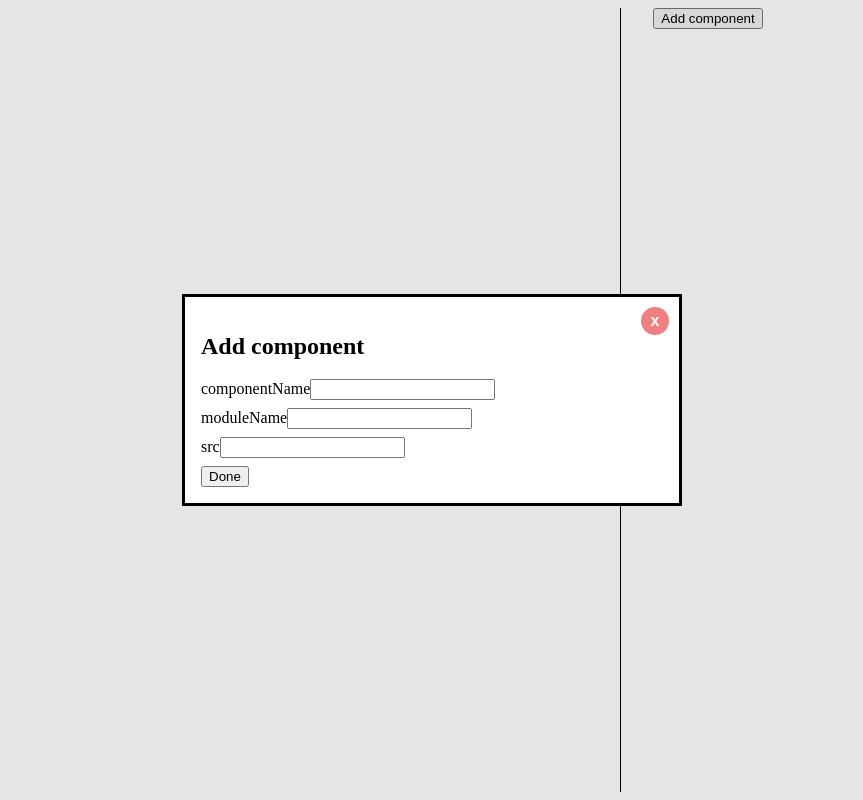
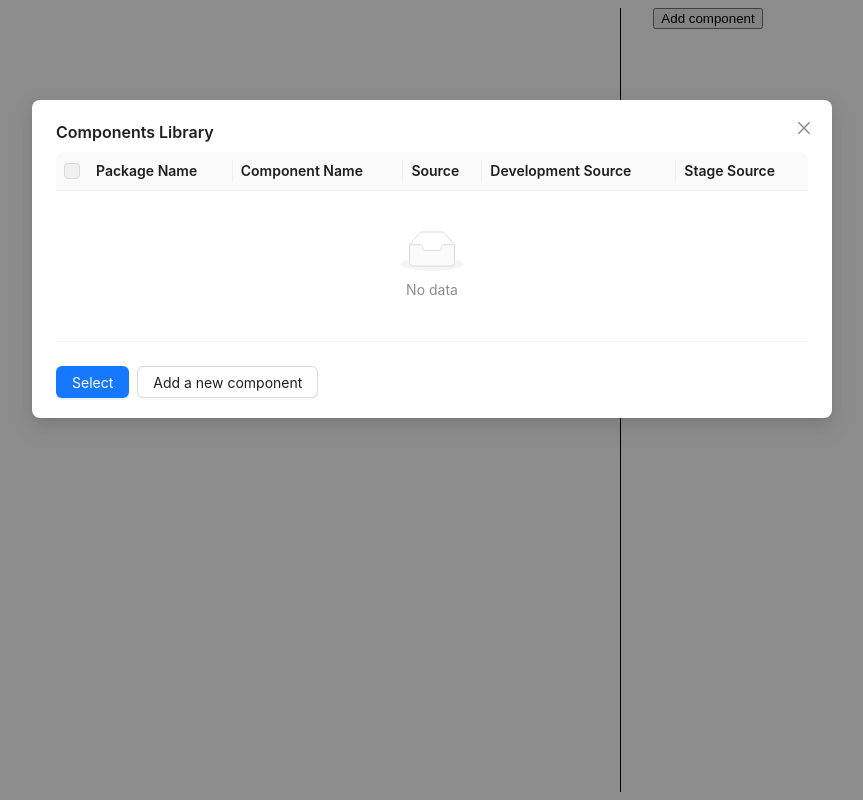
Before and after one commit to ivan-podgornov/colibri, a Next.js app in the folder packages/panel/: page / in a window 1280 px wide. Both pictures are taken after a click on the button "Add component". Shown: the whole page, without its empty margins (208-1071 px from the left). Built offline with nearby package versions, Linux system fonts and the light colour scheme.

Commit message:
feat: adding components (#9)
Closes #8

```diff
--- a/packages/panel/package.json
+++ b/packages/panel/package.json
@@ -5,6 +5,7 @@
     "start": "next dev"
   },
   "dependencies": {
+    "antd": "^5.4.2",
     "next": "^13.2.4",
     "prop-types": "^15.8.1",
     "react": "^18.2.0",
--- a/packages/panel/src/components/add-component/add-component.module.css
+++ /dev/null
@@ -1,34 +0,0 @@
-.dialog {
-  display: block;
-  position: relative;
-  max-width: 500px;
-  width: 90%;
-}
-
-.dialog:not([open]) {
-  display: none;
-}
-
-.close {
-  box-sizing: border-box;
-  height: 32px;
-  width: 32px;
-  margin: 0;
-  padding: 0;
-  position: absolute;
-  top: 8px;
-  right: 8px;
-  color: #FFF;
-  font-size: 16px;
-  font-weight: bold;
-  text-align: center;
-  background-color: lightcoral;
-  border: 2px solid currentColor;
-  border-radius: 50%;
-  transition: 0.2s background-color ease;
-  cursor: pointer;
-}
-
-.close:hover {
-  background-color: red;
-}
--- a/packages/panel/src/components/add-component/add-component.tsx
+++ b/packages/panel/src/components/add-component/add-component.tsx
@@ -1,67 +1,84 @@
-import React, { useEffect, useRef, useState } from 'react';
-import { PropsEditor, getDefaultProps } from '../props-editor';
-import {
-  RemoteComponent,
-  loadComponent,
-  Props as RemoteComponentProps,
-} from '../remote-component';
-import styles from './add-component.module.css';
+import React from 'react';
+import { Button, Form, Input, Space } from 'antd';
+import { RemoteComponentData } from '../remote-component';
 
 interface Props {
-  open: boolean;
-  onClose: () => void;
-  onCreated: (remoteComponentProps: RemoteComponentProps<any>) => void;
+  onAdd: (componentData: RemoteComponentData) => void;
+  onCancel: () => void;
 }
 
 export function AddComponent(props: Props) {
-  const { open, onClose, onCreated } = props;
-  const dialogElement = useRef<HTMLDialogElement>(null);
+  const { onAdd, onCancel } = props;
+  const [form] = Form.useForm<RemoteComponentData>();
 
-  const [remoteComponentData, setRemoteComponentData] = useState(
-    getDefaultProps(RemoteComponent.propTypes)
-  );
-
-  const toggle = () => {
-    if (!dialogElement.current) return;
-
-    const isOpenNow = dialogElement.current.open;
-
-    if (open && !isOpenNow) {
-      dialogElement.current.showModal();
-    }
-
-    if (!open) {
-      dialogElement.current.close();
-    }
+  const validateMessages = {
+    required: '"${label}" is required',
   };
 
-  const doneHandler = async () => {
-    const Component = await loadComponent(remoteComponentData);
-    const componentProps = getDefaultProps(Component.propTypes);
-
-    onCreated({ ...remoteComponentData, componentProps });
-    onClose();
+  const onFinish = async () => {
+    const componentData = await form.validateFields();
+    onAdd(componentData);
   };
 
-  useEffect(() => {
-    toggle();
-  }, [toggle]);
-
   return (
-    <dialog ref={dialogElement} className={styles.dialog}>
-      <button className={styles.close} onClick={onClose} type="button">
-        x
-      </button>
-      <h2>Add component</h2>
-      <PropsEditor
-        Component={RemoteComponent}
-        componentProps={remoteComponentData}
-        omit={['componentProps']}
-        onChange={setRemoteComponentData}
-      />
-      <button type="button" onClick={doneHandler}>
-        Done
-      </button>
-    </dialog>
+    <Form
+      form={form}
+      layout="horizontal"
+      labelCol={{ span: 10 }}
+      labelWrap
+      wrapperCol={{ span: 24 }}
+      name="component.add"
+      validateMessages={validateMessages}
+      onFinish={onFinish}
+    >
+      <Form.Item
+        tooltip="Package's name where component is placed"
+        label="Package Name"
+        name="packageName"
+        rules={[{ required: true }]}
+      >
+        <Input />
+      </Form.Item>
+      <Form.Item
+        tooltip="Package should export component with this name"
+        label="Component Name"
+        name="componentName"
+        rules={[{ required: true }]}
+      >
+        <Input />
+      </Form.Item>
+      <Form.Item
+        tooltip="URL where the package is located"
+        label="Source"
+        name="src"
+        rules={[{ required: true }]}
+      >
+        <Input />
+      </Form.Item>
+      <Form.Item
+        tooltip="URL where the package is located in development mode"
+        label="Development source"
+        name="developmentSrc"
+      >
+        <Input />
+      </Form.Item>
+      <Form.Item
+        tooltip="URL where the package is located in staging mode"
+        label="Stage source"
+        name="stageSrc"
+      >
+        <Input />
+      </Form.Item>
+      <Form.Item wrapperCol={{ span: 14, offset: 10 }}>
+        <Space>
+          <Button type="primary" htmlType="submit">
+            Add
+          </Button>
+          <Button type="default" htmlType="button" onClick={onCancel}>
+            Cancel
+          </Button>
+        </Space>
+      </Form.Item>
+    </Form>
   );
 }
--- /dev/null
+++ b/packages/panel/src/components/components-library/components-library.tsx
@@ -0,0 +1,99 @@
+import React, { useState } from 'react';
+import { Button, Modal, Space, Table } from 'antd';
+import type { ColumnsType } from 'antd/es/table';
+import { AddComponent } from '../add-component';
+import type { RemoteComponentData } from '../remote-component';
+
+interface Props {
+  open: boolean;
+  onClose: () => void;
+}
+
+export function ComponentsLibrary(props: Props) {
+  const { open, onClose } = props;
+
+  const [isAdding, setIsAdding] = useState(false);
+  const [components, setComponents] = useState<RemoteComponentData[]>([]);
+
+  const columns: ColumnsType<RemoteComponentData> = [
+    {
+      dataIndex: 'packageName',
+      key: 'packageName',
+      title: 'Package Name',
+    },
+    {
+      dataIndex: 'componentName',
+      key: 'componentName',
+      title: 'Component Name',
+    },
+    {
+      dataIndex: 'src',
+      key: 'src',
+      title: 'Source',
+    },
+    {
+      dataIndex: 'developmentSrc',
+      key: 'developmentSrc',
+      title: 'Development Source',
+    },
+    {
+      dataIndex: 'stageSrc',
+      key: 'stageSrc',
+      title: 'Stage Source',
+    },
+  ];
+
+  const addComponentHandler = (newComponent: RemoteComponentData) => {
+    setComponents([...components, newComponent]);
+    setIsAdding(false);
+  };
+
+  const selectComponentsHandler = (
+    keys: React.Key[],
+    rows: RemoteComponentData[]
+  ) => {
+    console.log(keys, rows);
+  };
+
+  return (
+    <Modal
+      footer={null}
+      title={isAdding ? 'Add a new component' : 'Components Library'}
+      open={open}
+      onCancel={onClose}
+      width={isAdding ? undefined : 800}
+    >
+      {isAdding ? (
+        <AddComponent
+          onAdd={addComponentHandler}
+          onCancel={() => setIsAdding(false)}
+        />
+      ) : (
+        <Space direction="vertical" size="large" style={{ display: 'flex' }}>
+          <Table
+            columns={columns}
+            dataSource={components}
+            pagination={false}
+            size="small"
+            rowSelection={{
+              type: 'checkbox',
+              onChange: selectComponentsHandler,
+            }}
+          />
+          <Space direction="horizontal">
+            <Button type="primary" htmlType="button">
+              Select
+            </Button>
+            <Button
+              type="default"
+              htmlType="button"
+              onClick={() => setIsAdding(true)}
+            >
+              Add a new component
+            </Button>
+          </Space>
+        </Space>
+      )}
+    </Modal>
+  );
+}
--- /dev/null
+++ b/packages/panel/src/components/components-library/index.ts
@@ -0,0 +1 @@
+export { ComponentsLibrary } from './components-library';
--- a/packages/panel/src/components/content-editor/content-editor.tsx
+++ b/packages/panel/src/components/content-editor/content-editor.tsx
@@ -1,5 +1,5 @@
 import React, { useState } from 'react';
-import { AddComponent } from '../add-component';
+import { ComponentsLibrary } from '../components-library';
 import { ElementEditor } from '../element-editor';
 import styles from './content-editor.module.css';
 
@@ -11,11 +11,8 @@ interface Props {
 export function ContentEditor(props: Props) {
   const { content, onChange } = props;
 
-  const [isAdding, setIsAdding] = useState(false);
-
-  const create = (props: any) => {
-    onChange([...content, props]);
-  };
+  /** True when user is selecting component */
+  const [isSelecting, setIsSelecting] = useState(false);
 
   const getChangeHandler = (index: number) => (value: any) => {
     const copy = [...content];
@@ -42,12 +39,11 @@ export function ContentEditor(props: Props) {
           </li>
         ))}
       </ul>
-      <AddComponent
-        open={isAdding}
-        onClose={() => setIsAdding(false)}
-        onCreated={create}
+      <ComponentsLibrary
+        open={isSelecting}
+        onClose={() => setIsSelecting(false)}
       />
-      <button type="button" onClick={() => setIsAdding(true)}>
+      <button type="button" onClick={() => setIsSelecting(true)}>
         Add component
       </button>
     </div>
--- a/packages/panel/src/components/element-editor/element-editor.tsx
+++ b/packages/panel/src/components/element-editor/element-editor.tsx
@@ -12,18 +12,18 @@ type Props<T> = RemoteComponentProps<T> & {
 };
 
 export function ElementEditor<T>(props: Props<T>): JSX.Element {
-  const { onChange, onRemove, componentName, componentProps } = props;
+  const { onChange, onRemove, componentData, componentProps } = props;
   const [Component, setComponent] = useState<null | ComponentType<any>>(null);
 
   useEffect(() => {
-    loadComponent(props).then((component) => {
+    loadComponent(componentData).then((component) => {
       setComponent(() => component);
     });
   }, [loadComponent]);
 
   return (
     <fieldset className={styles.props}>
-      <legend>{componentName}</legend>
+      <legend>{componentData.componentName}</legend>
       <button className={styles.remove} type="button" onClick={onRemove}>
         x
       </button>
--- a/packages/panel/src/components/remote-component.tsx
+++ b/packages/panel/src/components/remote-component.tsx
@@ -1,26 +1,34 @@
 import React, { useEffect, useState, FC } from 'react';
-import PropTypes from 'prop-types';
+
+export interface RemoteComponentData {
+  /** Component's name */
+  componentName: string;
+
+  /** Package's name where component is placed */
+  packageName: string;
+
+  /** URL where the package is located */
+  src: string;
+
+  /** URL where the package is located in development mode */
+  developmentSrc?: string;
+
+  /** URL where the package is located in staging mode */
+  stageSrc?: string;
+}
 
 export interface Props<T> {
-  /** Название удалённого компонента. В модуле должен быть именованный экспорт с таким именем */
-  componentName: string;
+  /** Data about remote component */
+  componentData: RemoteComponentData;
 
-  /** Пропсы для этого удалённого компонента */
+  /** Props for this remote component */
   componentProps: T;
-
-  /** Название удалённого модуля */
-  moduleName: string;
-
-  /** Ссылка по которой можно получить удалённый модуль */
-  src: string;
 }
 
-export async function loadComponent<T>(props: Props<T>) {
-  const { src, componentName, moduleName } = props;
-
+export async function loadComponent(componentData: RemoteComponentData) {
   await new Promise((resolve, reject) => {
     const script = document.createElement('script');
-    script.src = src;
+    script.src = componentData.src;
     script.onload = resolve;
     script.onerror = reject;
 
@@ -30,15 +38,17 @@ export async function loadComponent<T>(props: Props<T>) {
   await __webpack_init_sharing__('default');
 
   // @ts-expect-error - fix this later
-  const container = window[moduleName];
+  const container = window[componentData.moduleName];
 
   // @ts-expect-error - fix this later
   await container.init(__webpack_share_scopes__.default);
 
   // @ts-expect-error - fix this later
-  const factory = await window[moduleName].get(componentName);
+  const factory = await window[componentData.packageName].get(
+    componentData.componentName
+  );
 
-  return factory()[componentName];
+  return factory()[componentData.componentName];
 }
 
 export function RemoteComponent<T>(props: Props<T>): JSX.Element {
@@ -46,17 +56,10 @@ export function RemoteComponent<T>(props: Props<T>): JSX.Element {
   const [Component, setComponent] = useState<null | FC<any>>(null);
 
   useEffect(() => {
-    loadComponent(props).then((component) => {
+    loadComponent(props.componentData).then((component) => {
       setComponent(() => component);
     });
   }, [loadComponent]);
 
   return Component === null ? <></> : <Component {...componentProps} />;
 }
-
-RemoteComponent.propTypes = {
-  componentName: PropTypes.string.isRequired,
-  componentProps: PropTypes.object.isRequired,
-  moduleName: PropTypes.string.isRequired,
-  src: PropTypes.string.isRequired,
-};
```
Also changed, not shown: 1 other file (tests, documents, lock files or other folders).
